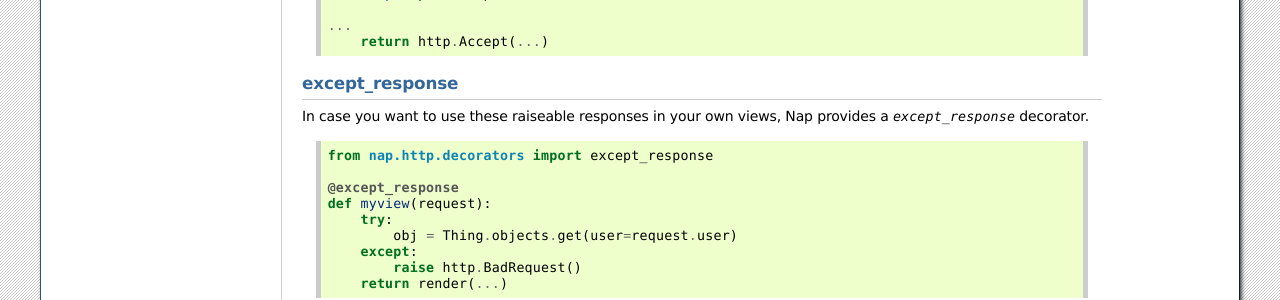
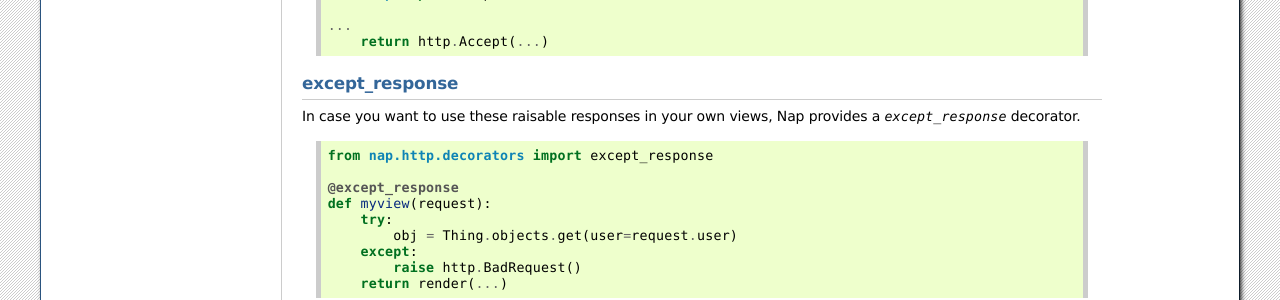
Before and after one commit to funkybob/django-nap, a Sphinx documentation site: the page built from docs/extras/http.rst, in a window 1280 px wide. Shown: the part 1786-2086 px from the top of the page. Built offline with Sphinx 7.4.7, drawn with Linux system fonts in a browser that asks for light colours.

Commit message:
docs: Fix a few typos (#81)
* docs: Fix a few typos

There are small typos in:
- docs/extras/http.rst
- docs/mapper/fields.rst
- docs/quickstart.rst
- docs/tutorial/mapper.rst
- docs/tutorial/mappers.rst
- docs/tutorial/views.rst
- src/nap/rpc/views.py

Fixes:
- Should read `raisable` rather than `raiseable`.
- Should read `punishable` rather than `pubishable`.
- Should read `passed` rather than `pased`.
- Should read `from` rather than `fron`.
- Should read `composable` rather than `composible`.
- Should read `authenticated` rather than `authentencated`.
- Should read `assigned` rather than `assignd`.

Signed-off-by: Tim Gates <tim.gates@iress.com>

* Update views.py

Signed-off-by: Tim Gates <tim.gates@iress.com>

```diff
--- a/docs/extras/http.rst
+++ b/docs/extras/http.rst
@@ -108,7 +108,7 @@
 except_response
 ---------------
 
-In case you want to use these raiseable responses in your own views, Nap
+In case you want to use these raisable responses in your own views, Nap
 provides a `except_response` decorator.
 
 .. code-block:: python
--- a/docs/mapper/fields.rst
+++ b/docs/mapper/fields.rst
@@ -74,7 +74,7 @@
 
 Sometimes when serialising an object, you need to provide additional state.
 This can be done using a ``context_field``, which subclasses ``field``, but
-passes any extra ``kwargs`` that were pased to `Mapper` instance `context` to
+passes any extra ``kwargs`` that were passed to `Mapper` instance `context` to
 the getter and setter methods as an extra argument.
 
 .. class:: context_field()
--- a/docs/quickstart.rst
+++ b/docs/quickstart.rst
@@ -1,7 +1,7 @@
 Quick Start
 ===========
 
-Nap REST views work by combining Mappers with composible Class-Based Views.
+Nap REST views work by combining Mappers with composable Class-Based Views.
 
 Let's see how you might got about providng an API for the Poll example from the
 Django tutorial.
--- a/docs/tutorial/mapper.rst
+++ b/docs/tutorial/mapper.rst
@@ -721,7 +721,7 @@
 
 We've decided we only want to allow logged in users to post new messages, so we
 mix in the `UserPassesTestMixin` to the ListListView class.  All we need is to
-add a `test_func` to only check if a user is authentencated if it's a POST.
+add a `test_func` to only check if a user is authenticated if it's a POST.
 
 .. code-block:: python
 
--- a/docs/tutorial/mappers.rst
+++ b/docs/tutorial/mappers.rst
@@ -141,7 +141,7 @@
 Readonly fields
 ---------------
 
-But wait!  We don't want to let people alter the Question a Choice is assignd
+But wait!  We don't want to let people alter the Question a Choice is assigned
 to!
 
 We need to mark that field as read only.
--- a/docs/tutorial/views.rst
+++ b/docs/tutorial/views.rst
@@ -26,7 +26,7 @@
         mapper_class = mappers.QuestionMapper
 
 Next we'll define our ``QuestionListView``, based on this and the
-``ListBaseView`` fron nap:
+``ListBaseView`` from nap:
 
 .. code-block:: python
    :caption: polls/views.py
```
Also changed, not shown: 1 other file.
